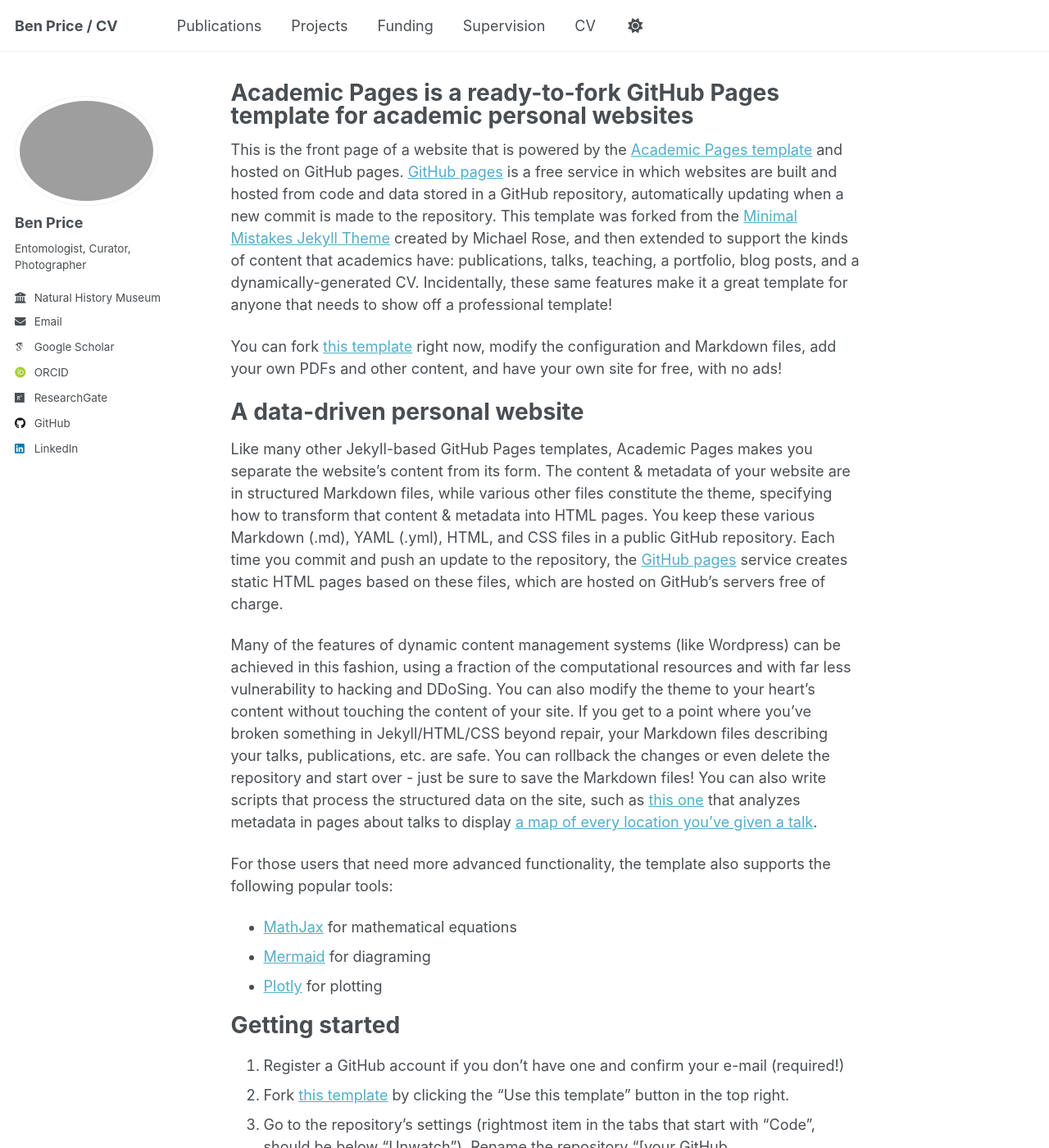
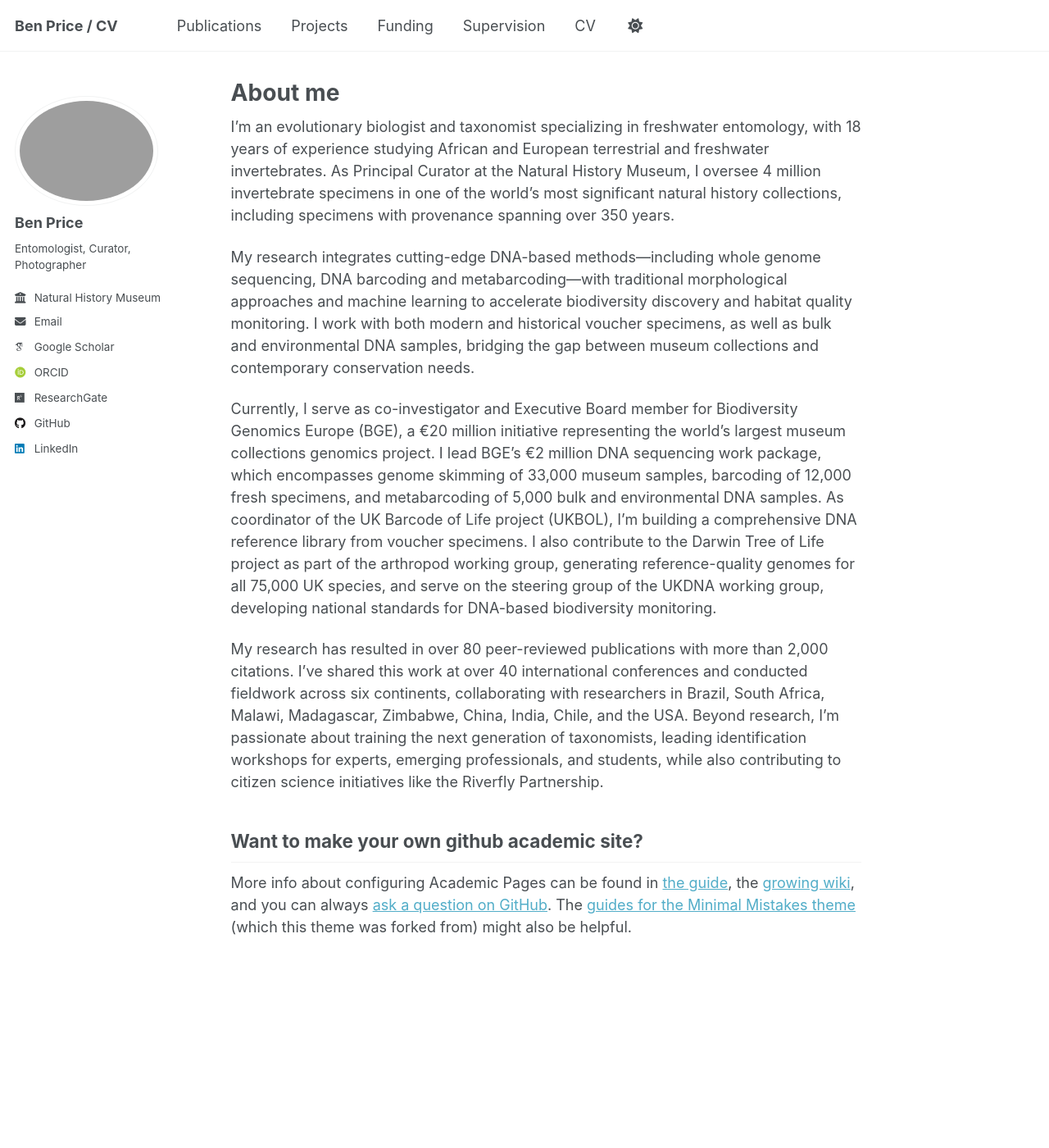
Before and after one commit to bwprice/bwprice.github.io, a Jekyll site: the page built from _pages/about.md, in a window 1280 px wide and 1400 px high. Shown: the whole window at 82% size. Built offline with Jekyll 4.4.1, drawn with Linux system fonts in a browser that asks for light colours; some web fonts are replaced; a script that is not in the unit is left out; some of the changed text lies outside the part shown.

Commit message:
Update about.md

```diff
--- a/_pages/about.md
+++ b/_pages/about.md
@@ -1,56 +1,21 @@
 ---
 permalink: /
-title: "Academic Pages is a ready-to-fork GitHub Pages template for academic personal websites"
+title: "About me"
 author_profile: true
 redirect_from:
   - /about/
   - /about.html
 ---
 
-This is the front page of a website that is powered by the [Academic Pages template](https://github.com/academicpages/academicpages.github.io) and hosted on GitHub pages. [GitHub pages](https://pages.github.com) is a free service in which websites are built and hosted from code and data stored in a GitHub repository, automatically updating when a new commit is made to the repository. This template was forked from the [Minimal Mistakes Jekyll Theme](https://mmistakes.github.io/minimal-mistakes/) created by Michael Rose, and then extended to support the kinds of content that academics have: publications, talks, teaching, a portfolio, blog posts, and a dynamically-generated CV. Incidentally, these same features make it a great template for anyone that needs to show off a professional template!
+I'm an evolutionary biologist and taxonomist specializing in freshwater entomology, with 18 years of experience studying African and European terrestrial and freshwater invertebrates. As Principal Curator at the Natural History Museum, I oversee 4 million invertebrate specimens in one of the world's most significant natural history collections, including specimens with provenance spanning over 350 years.
 
- You can fork [this template](https://github.com/academicpages/academicpages.github.io) right now, modify the configuration and Markdown files, add your own PDFs and other content, and have your own site for free, with no ads!
+My research integrates cutting-edge DNA-based methods—including whole genome sequencing, DNA barcoding and metabarcoding—with traditional morphological approaches and machine learning to accelerate biodiversity discovery and habitat quality monitoring. I work with both modern and historical voucher specimens, as well as bulk and environmental DNA samples, bridging the gap between museum collections and contemporary conservation needs.
 
-A data-driven personal website
-======
-Like many other Jekyll-based GitHub Pages templates, Academic Pages makes you separate the website's content from its form. The content & metadata of your website are in structured Markdown files, while various other files constitute the theme, specifying how to transform that content & metadata into HTML pages. You keep these various Markdown (.md), YAML (.yml), HTML, and CSS files in a public GitHub repository. Each time you commit and push an update to the repository, the [GitHub pages](https://pages.github.com/) service creates static HTML pages based on these files, which are hosted on GitHub's servers free of charge.
+Currently, I serve as co-investigator and Executive Board member for Biodiversity Genomics Europe (BGE), a €20 million initiative representing the world's largest museum collections genomics project. I lead BGE's €2 million DNA sequencing work package, which encompasses genome skimming of 33,000 museum samples, barcoding of 12,000 fresh specimens, and metabarcoding of 5,000 bulk and environmental DNA samples. As coordinator of the UK Barcode of Life project (UKBOL), I'm building a comprehensive DNA reference library from voucher specimens. I also contribute to the Darwin Tree of Life project as part of the arthropod working group, generating reference-quality genomes for all 75,000 UK species, and serve on the steering group of the UKDNA working group, developing national standards for DNA-based biodiversity monitoring.
 
-Many of the features of dynamic content management systems (like Wordpress) can be achieved in this fashion, using a fraction of the computational resources and with far less vulnerability to hacking and DDoSing. You can also modify the theme to your heart's content without touching the content of your site. If you get to a point where you've broken something in Jekyll/HTML/CSS beyond repair, your Markdown files describing your talks, publications, etc. are safe. You can rollback the changes or even delete the repository and start over - just be sure to save the Markdown files! You can also write scripts that process the structured data on the site, such as [this one](https://github.com/academicpages/academicpages.github.io/blob/master/talkmap.ipynb) that analyzes metadata in pages about talks to display [a map of every location you've given a talk](https://academicpages.github.io/talkmap.html).
+My research has resulted in over 80 peer-reviewed publications with more than 2,000 citations. I've shared this work at over 40 international conferences and conducted fieldwork across six continents, collaborating with researchers in Brazil, South Africa, Malawi, Madagascar, Zimbabwe, China, India, Chile, and the USA. Beyond research, I'm passionate about training the next generation of taxonomists, leading identification workshops for experts, emerging professionals, and students, while also contributing to citizen science initiatives like the Riverfly Partnership.
 
-For those users that need more advanced functionality, the template also supports the following popular tools:
-- [MathJax](https://www.mathjax.org/) for mathematical equations
-- [Mermaid](https://mermaid.js.org/) for diagraming
-- [Plotly](https://plotly.com/javascript/) for plotting
 
-Getting started
-======
-1. Register a GitHub account if you don't have one and confirm your e-mail (required!)
-1. Fork [this template](https://github.com/academicpages/academicpages.github.io) by clicking the "Use this template" button in the top right.
-1. Go to the repository's settings (rightmost item in the tabs that start with "Code", should be below "Unwatch"). Rename the repository "[your GitHub username].github.io", which will also be your website's URL.
-1. Set site-wide configuration and create content & metadata (see below -- also see [this set of diffs](http://archive.is/3TPas) showing what files were changed to set up [an example site](https://getorg-testacct.github.io) for a user with the username "getorg-testacct")
-1. Upload any files (like PDFs, .zip files, etc.) to the files/ directory. They will appear at https://[your GitHub username].github.io/files/example.pdf.
-1. Check status by going to the repository settings, in the "GitHub pages" section
-
-Site-wide configuration
-------
-The main configuration file for the site is in the base directory in [_config.yml](https://github.com/academicpages/academicpages.github.io/blob/master/_config.yml), which defines the content in the sidebars and other site-wide features. You will need to replace the default variables with ones about yourself and your site's github repository. The configuration file for the top menu is in [_data/navigation.yml](https://github.com/academicpages/academicpages.github.io/blob/master/_data/navigation.yml). For example, if you don't have a portfolio or blog posts, you can remove those items from that navigation.yml file to remove them from the header.
-
-Create content & metadata
-------
-For site content, there is one Markdown file for each type of content, which are stored in directories like _publications, _talks, _posts, _teaching, or _pages. For example, each talk is a Markdown file in the [_talks directory](https://github.com/academicpages/academicpages.github.io/tree/master/_talks). At the top of each Markdown file is structured data in YAML about the talk, which the theme will parse to do lots of cool stuff. The same structured data about a talk is used to generate the list of talks on the [Talks page](https://academicpages.github.io/talks), each [individual page](https://academicpages.github.io/talks/2012-03-01-talk-1) for specific talks, the talks section for the [CV page](https://academicpages.github.io/cv), and the [map of places you've given a talk](https://academicpages.github.io/talkmap.html) (if you run this [python file](https://github.com/academicpages/academicpages.github.io/blob/master/talkmap.py) or [Jupyter notebook](https://github.com/academicpages/academicpages.github.io/blob/master/talkmap.ipynb), which creates the HTML for the map based on the contents of the _talks directory).
-
-**Markdown generator**
-
-The repository includes [a set of Jupyter notebooks](https://github.com/academicpages/academicpages.github.io/tree/master/markdown_generator
-) that converts a CSV containing structured data about talks or presentations into individual Markdown files that will be properly formatted for the Academic Pages template. The sample CSVs in that directory are the ones I used to create my own personal website at stuartgeiger.com. My usual workflow is that I keep a spreadsheet of my publications and talks, then run the code in these notebooks to generate the Markdown files, then commit and push them to the GitHub repository.
-
-How to edit your site's GitHub repository
-------
-Many people use a git client to create files on their local computer and then push them to GitHub's servers. If you are not familiar with git, you can directly edit these configuration and Markdown files directly in the github.com interface. Navigate to a file (like [this one](https://github.com/academicpages/academicpages.github.io/blob/master/_talks/2012-03-01-talk-1.md) and click the pencil icon in the top right of the content preview (to the right of the "Raw | Blame | History" buttons). You can delete a file by clicking the trashcan icon to the right of the pencil icon. You can also create new files or upload files by navigating to a directory and clicking the "Create new file" or "Upload files" buttons.
-
-Example: editing a Markdown file for a talk
-![Editing a Markdown file for a talk](/images/editing-talk.png)
-
-For more info
+Want to make your own github academic site?
 ------
 More info about configuring Academic Pages can be found in [the guide](https://academicpages.github.io/markdown/), the [growing wiki](https://github.com/academicpages/academicpages.github.io/wiki), and you can always [ask a question on GitHub](https://github.com/academicpages/academicpages.github.io/discussions). The [guides for the Minimal Mistakes theme](https://mmistakes.github.io/minimal-mistakes/docs/configuration/) (which this theme was forked from) might also be helpful.
```
